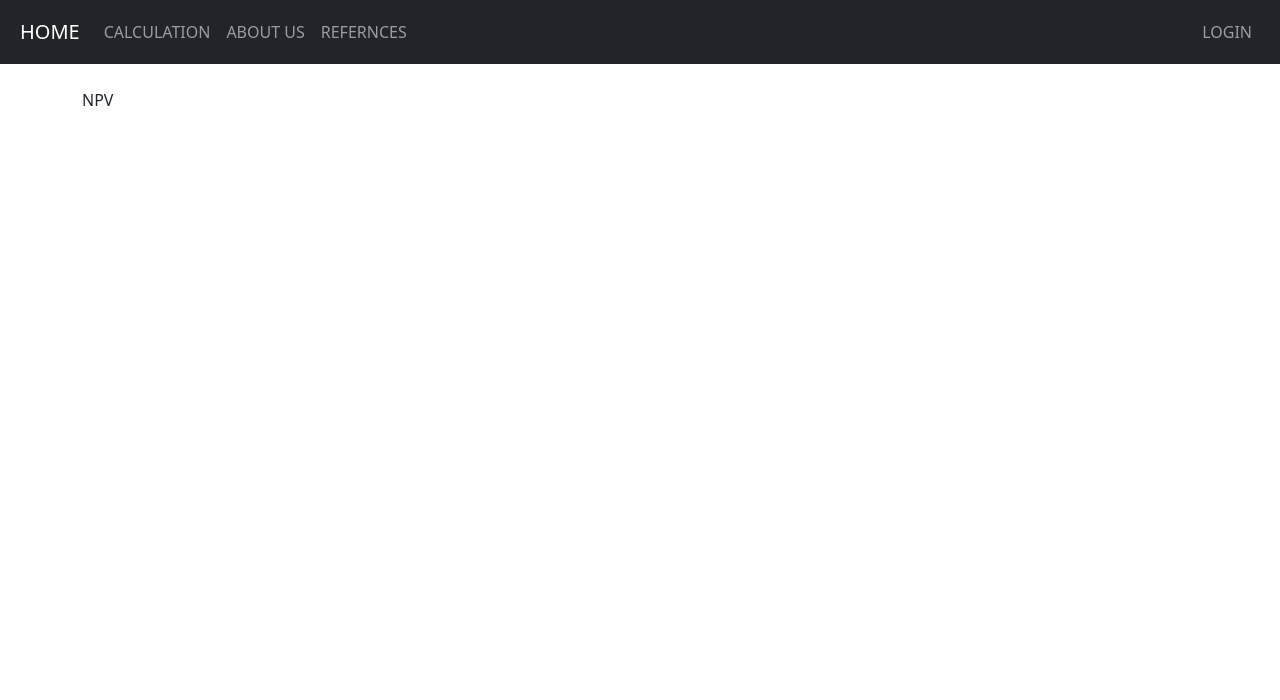
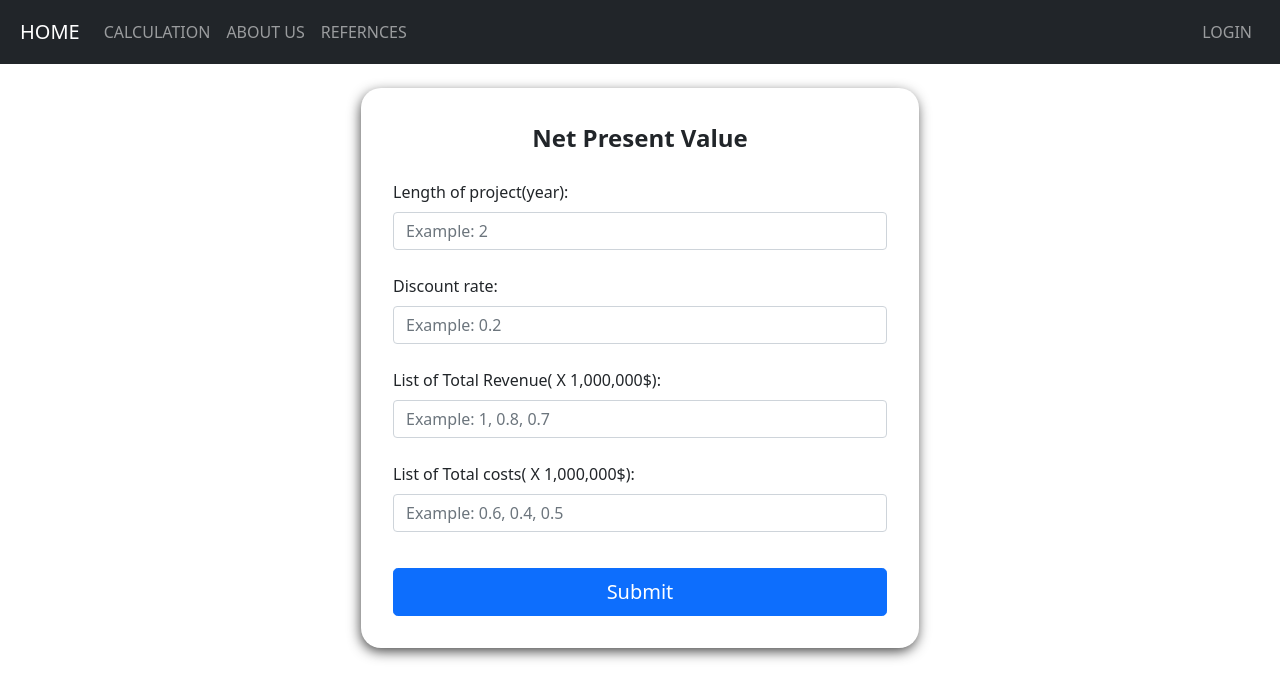
Before and after one commit to MohammadJavad-Alghosi78/bachelor-project, a Next.js app: page /calculation/npv in a window 1280 px wide. Shown: the top 700 px of the page. Built offline with nearby package versions, Linux system fonts and the light colour scheme.

Commit message:
add npv logic and ui

```diff
--- /dev/null
+++ b/components/Calculations/Npv/index.jsx
@@ -0,0 +1,78 @@
+import React, { useEffect, useState } from "react";
+import axios from "axios";
+import LoginFormItem from "../../LoginForm/LoginFormItem";
+import LoginFormTitle from "../../LoginForm/LoginFormTitle";
+import { Button, Form } from "react-bootstrap";
+import { LoginFormWrapper } from "../../LoginForm/style";
+
+const NpvCp = () => {
+  // States
+  const [projectYears, setProjectYears] = useState(""); // t
+  const [discountRate, setDiscountRate] = useState(""); // r
+  const [totalRevenue, setTotalRevenue] = useState([]); // TR
+  const [totalCosts, setTotalCosts] = useState([]); // TC
+
+  // Handlers
+  const handleSubmit = (event) => {
+    event.preventDefault();
+    axios
+      .post("/api/npv", {
+        projectYears,
+        discountRate,
+        totalRevenue,
+        totalCosts,
+      })
+      .then((response) => console.log(response.data))
+      .catch((error) => console.log(error));
+  };
+
+  // JSX
+  return (
+    <LoginFormWrapper>
+      <Form onSubmit={handleSubmit}>
+        <LoginFormTitle title="Net Present Value" />
+        <LoginFormItem
+          controlId="project-years"
+          label="Length of project(year):"
+          type="number"
+          placeholder="Example: 2"
+          required
+          value={projectYears}
+          onChange={(event) => setProjectYears(event.target.value)}
+        />
+        <LoginFormItem
+          controlId="discount-rate"
+          label="Discount rate:"
+          type="number"
+          placeholder="Example: 0.2"
+          required
+          value={discountRate}
+          onChange={(event) => setDiscountRate(event.target.value)}
+        />
+        <LoginFormItem
+          controlId="total-revenue"
+          label="List of Total Revenue( X 1,000,000$):"
+          type="text"
+          placeholder="Example: 1, 0.8, 0.7"
+          required
+          value={totalRevenue}
+          onChange={(event) => setTotalRevenue(event.target.value)}
+        />
+        <LoginFormItem
+          controlId="total-costs"
+          label="List of Total costs( X 1,000,000$):"
+          type="text"
+          placeholder="Example: 0.6, 0.4, 0.5"
+          required
+          value={totalCosts}
+          onChange={(event) => setTotalCosts(event.target.value)}
+        />
+        <Button variant="primary" type="submit" size="lg">
+          Submit
+        </Button>
+      </Form>
+    </LoginFormWrapper>
+  );
+};
+
+export default NpvCp;
--- a/components/Calculations/Total-investment/index.jsx
+++ b/components/Calculations/Total-investment/index.jsx
@@ -17,7 +17,7 @@ const TotalInvestmentForm = () => {
   // Handlers
   const handleSubmit = (event) => {
     event.preventDefault();
-    const data = axios
+    axios
       .post("/api/total-investment", {
         X,
         XPrim,
@@ -30,10 +30,6 @@ const TotalInvestmentForm = () => {
       )
       .catch((error) => console.log(error));
   };
-
-  useEffect(() => {
-    console.log(totalInvestmentAmount);
-  }, [totalInvestmentAmount]);
 
   // JSX
   return (
--- /dev/null
+++ b/models/npv.js
@@ -0,0 +1,24 @@
+import arrayRange from "../utils/array-range";
+
+const npvModel = (N, r, TR, TC) => {
+  const finalTR = TR.split(",").map((item) => parseFloat(item));
+  const finalTC = TC.split(",").map((item) => parseFloat(item));
+  const npv = parseFloat(
+    arrayRange(0, 1, N)
+      .map(
+        (item) =>
+          (parseFloat(finalTR[item]) - parseFloat(finalTC[item])) /
+          (1 + parseFloat(r)) ** item
+      )
+      .reduce((prev, next) => prev + next)
+      .toFixed(6)
+  );
+
+  return {
+    totalRevnue: finalTR,
+    totalCosts: finalTC,
+    npv,
+  };
+};
+
+export default npvModel;
--- /dev/null
+++ b/pages/api/npv.js
@@ -0,0 +1,9 @@
+import npvModel from "../../models/npv";
+
+const NpvHandler = (req, res) => {
+  const { projectYears, discountRate, totalRevenue, totalCosts } = req.body;
+  const data = npvModel(projectYears, discountRate, totalRevenue, totalCosts);
+  res.status(200).json(data);
+};
+
+export default NpvHandler;
--- a/pages/calculation/index.jsx
+++ b/pages/calculation/index.jsx
@@ -1,6 +1,5 @@
 import React from "react";
 import Calculations from "../../components/Calculations";
-import arrayRange from "../../utils/array-range";
 
 const Calculation = () => {
   return <Calculations />;
--- a/pages/calculation/npv.jsx
+++ b/pages/calculation/npv.jsx
@@ -1,7 +1,8 @@
 import React from "react";
+import NpvCp from "../../components/Calculations/Npv";
 
 const Npv = () => {
-  return <div>NPV</div>;
+  return <NpvCp />;
 };
 
 export default Npv;
```
Also changed, not shown: components/Calculations/Npv/style.js (renamed from components/Calculations/Total-investment/style.js).
